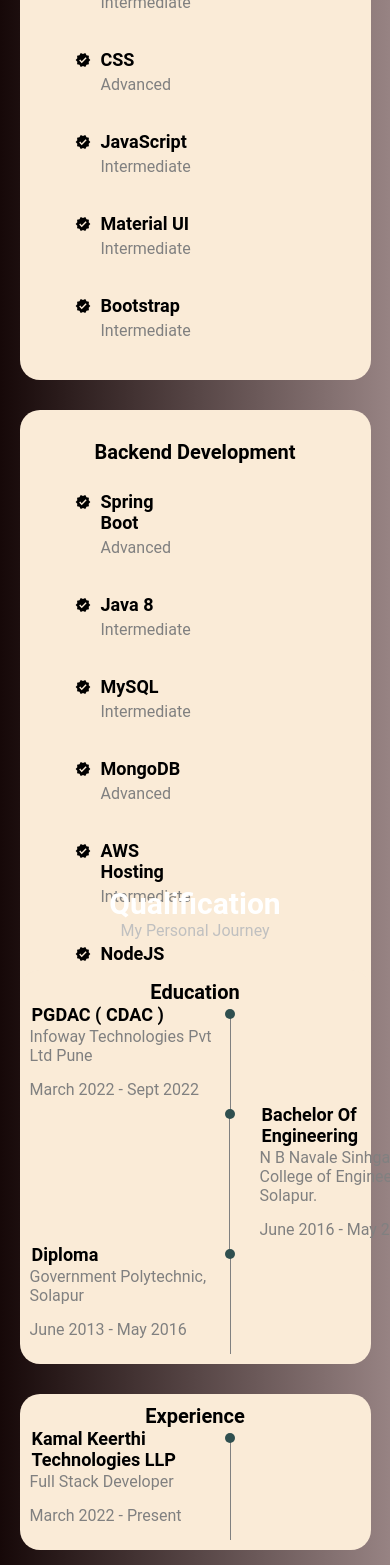
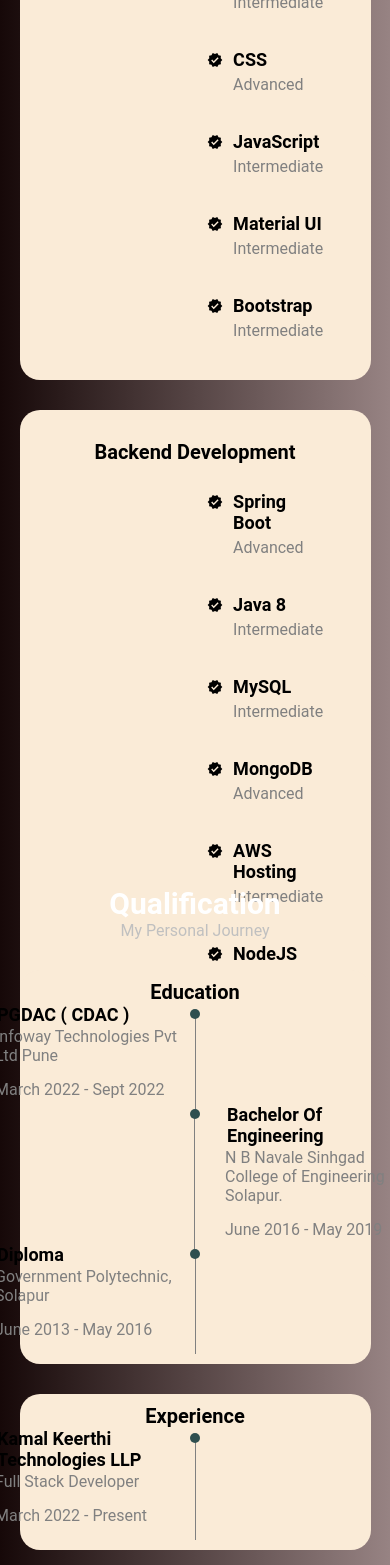
Before and after one commit to RISHIGOLI/portfolio-website, a React (Create React App) app: page / in a window 390 px wide. Shown: the part 1736-3301 px from the top of the page. Built offline with nearby package versions, Linux system fonts and the light colour scheme; the HTML template or start-up script is replaced by a standard one.

Commit message:
some misc changes

```diff
--- a/src/components/qualifications/Education.jsx
+++ b/src/components/qualifications/Education.jsx
@@ -1,4 +1,5 @@
 import { makeStyles, Grid, Box } from "@material-ui/core";
+import { centerContent } from "../../styles/DynamicStyles";
 
 const useStyles = makeStyles((theme) => ({
   container: {
@@ -11,6 +12,13 @@ const useStyles = makeStyles((theme) => ({
       margin: '15px 0px'
     }
   },
+  content:{
+    width: "100%",
+    [theme.breakpoints.down(768)]:{
+      ...centerContent,
+      flexDirection:'column'
+    }
+  }
 }));
 
 export default function Education() {
@@ -47,7 +55,7 @@ export default function Education() {
         >
           Education
         </Box>
-        <Grid style={{ width: "100%" }}>
+        <Grid className={classes.content}>
           {educations.map((education, index) => (
             <Grid
               style={{
--- a/src/components/qualifications/Experience.jsx
+++ b/src/components/qualifications/Experience.jsx
@@ -1,4 +1,5 @@
 import { makeStyles, Grid, Box } from "@material-ui/core";
+import { centerContent } from "../../styles/DynamicStyles";
 
 const useStyles = makeStyles((theme) => ({
   container: {
@@ -12,6 +13,13 @@ const useStyles = makeStyles((theme) => ({
       margin: '15px 0px'
     }
   },
+  content:{
+    width: '100%',
+    [theme.breakpoints.down(768)]:{
+      ...centerContent,
+      flexDirection: 'column'
+    }
+  }
 }));
 
 export default function Experience() {
@@ -38,7 +46,7 @@ export default function Experience() {
         >
           Experience
         </Box>
-        <Grid style={{ width: "100%" }}>
+        <Grid className={classes.content}>
           {works.map((work, index) => (
             <Grid
               style={{
--- a/src/pages/Skills.jsx
+++ b/src/pages/Skills.jsx
@@ -56,6 +56,12 @@ const useStyles = makeStyles((theme) => ({
     ...centerContent, flexDirection: "column" ,
     [theme.breakpoints.down(768)]:{
       margin: '15px'
+    }
+  },
+  skills:{
+    width: "100%", flexWrap: "wrap", display: "flex",
+    [theme.breakpoints.down(768)]:{
+      justifyContent: 'flex-end'
     }
   }
 }));
@@ -142,7 +148,7 @@ export default function Skills() {
             >
               Frontend Development
             </Box>
-            <Grid style={{ width: "100%", flexWrap: "wrap", display: "flex" }}>
+            <Grid className={classes.skills}>
               {frontendSkills.map((skill) => (
                 <Grid
                   style={{
@@ -193,7 +199,7 @@ export default function Skills() {
             >
               Backend Development
             </Box>
-            <Grid style={{ width: "100%", flexWrap: "wrap", display: "flex" }}>
+            <Grid className={classes.skills}>
               {backendSkills.map((skill) => (
                 <Grid
                   style={{
```
